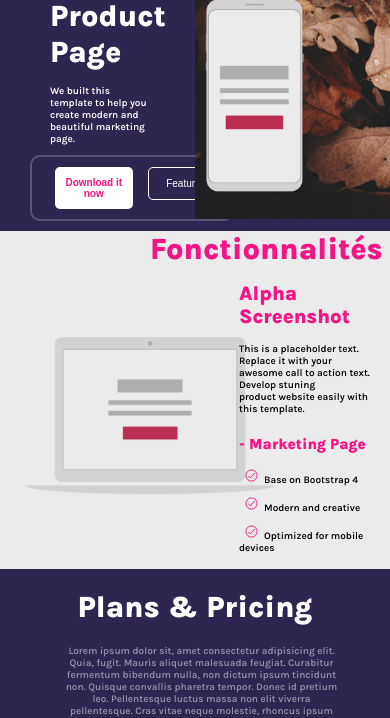
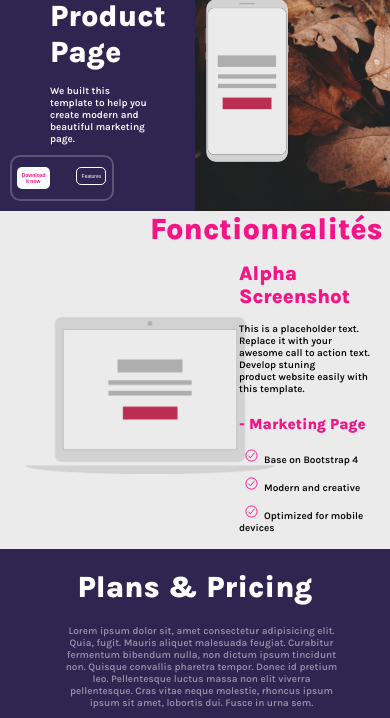
Before and after one commit to MaJoReGo/TallerBleuxMJ, a plain HTML site: page index.html in a window 390 px wide. Shown: the part 88-806 px from the top of the page. Drawn offline with Linux system fonts and the light colour scheme; files whose address does not match are found by name.

Commit message:
Update inicio.css

```diff
--- a/css/inicio.css
+++ b/css/inicio.css
@@ -764,25 +764,22 @@ margin-left: 0 100px;
 }
 
 .botones {
-    margin: 10px 30px;
-    width: 70%;
-    font-size: 10px;
+    margin: 10px 10px;;
+    width: 20%;
+    font-size: 5px;
+    padding: 10px 50px;
 }
 
 .boton1 button{
-    padding: 10px;
-    width: 100%;
-    font-size: 10px;
+    padding: 5px;
+    width: 75%;
+    font-size: 5px;
 }
 
 .boton2 button{
-  padding: 10px;
-  width: 100%;
-  font-size: 10px;
-}
-
-.logoSecundario img{
-    width: 100px;
+  padding: 5px;
+  width: 65%;
+  font-size: 5px;
 }
 
 .textoSegundo h1{
```
